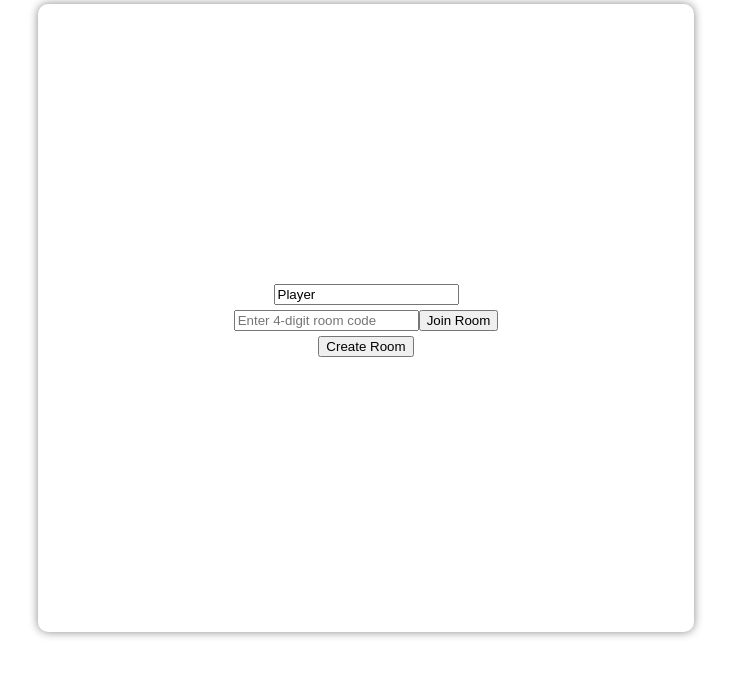
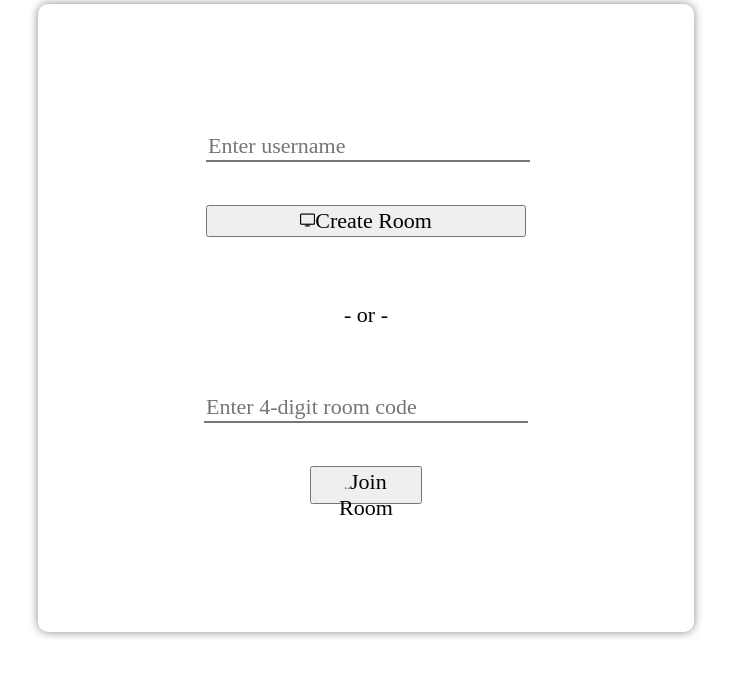
Before and after one commit to g4m3b0x/GameBox, a React app: page / in a window 1280 px wide. Shown: the part 102-778 px from the top of the page, without its empty margins (274-1005 px from the left). Built offline with nearby package versions, Linux system fonts and the light colour scheme; no server answers; a web font is replaced by a local one.

Commit message:
styled welcome page

```diff
--- a/client/components/lobby.js
+++ b/client/components/lobby.js
@@ -2,8 +2,8 @@ import React, { Component } from 'react';
 import socket from '../index.js';
 
 export default class Lobby extends Component {
-  constructor(props) {
-    super(props);
+  constructor() {
+    super();
     this.state = {
       messages: [],
       users: {},
--- a/client/components/welcome.js
+++ b/client/components/welcome.js
@@ -5,7 +5,7 @@ class Welcome extends Component {
   constructor() {
     super();
     this.state = {
-      userName: 'Player',     // restore to '' later
+      userName: '',     // restore to '' later
       roomName: '',
     };
     this.clickCreate = this.clickCreate.bind(this);
@@ -16,7 +16,12 @@ class Welcome extends Component {
   componentDidMount () {
 
     // EVENT LISTENERS
-    document.getElementById("welcome-joinRoom").addEventListener("keyup", e => {
+    document.getElementById("welcome-nameInput").addEventListener("keyup", e => {
+      if (e.keyCode === 13) {
+        document.getElementById(this.state.roomName ? "welcome-joinButton" : "welcome-createButton").click();
+      }
+    });
+    document.getElementById("welcome-joinInput").addEventListener("keyup", e => {
       if (e.keyCode === 13) document.getElementById("welcome-joinButton").click();
     });
 
@@ -74,8 +79,9 @@ class Welcome extends Component {
   render() {
     return (
       <div id="welcome">
-        <div>
+        <div id="welcome-name">
           <input
+            id="welcome-nameInput"
             type="text"
             name="userName"
             value={this.state.userName}
@@ -83,25 +89,33 @@ class Welcome extends Component {
             onChange={this.handleType}
           />
         </div>
-        <div>
+        <div id="welcome-create">
+          <button
+            id="welcome-createButton"
+            onClick={this.clickCreate}
+          >
+            <img className="welcomeIcon" src="/monitor-icon.png"></img>
+            Create Room
+          </button>
+        </div>
+        <p>- or -</p>
+        <div id="welcome-join">
           <input
-            id="welcome-joinRoom"
+            id="welcome-joinInput"
             type="text"
             name="roomName"
             value={this.state.roomName}
             placeholder="Enter 4-digit room code"
             onChange={this.handleType}
           />
-          <button
+        </div>
+        <button
             id="welcome-joinButton"
             onClick={this.clickJoin}
-          >
-            Join Room
-          </button>
-        </div>
-        <div>
-          <button onClick={this.clickCreate}>Create Room</button>
-        </div>
+        >
+          <img className="welcomeIcon" src="/phone-icon.png"></img>
+          Join Room
+        </button>
       </div>
     );
   }
--- a/client/header.js
+++ b/client/header.js
@@ -3,7 +3,7 @@ import React from 'react';
 const Header = () => {
   return (
     <div id="header">
-      <img src="/logo.jpg"></img>
+      <img id="header-logo" src="/logo.jpg"></img>
     </div>
   );
 };
--- a/public/index.html
+++ b/public/index.html
@@ -3,6 +3,7 @@
   <head>
     <meta charset="utf-8" />
     <meta name="viewport" content="width=device-width initial-scale=1.0" />
+    <link rel="icon" type="image/ico" href="logo.jpg" />
     <link rel="stylesheet" href="/style.css" />
     <link href='https://fonts.googleapis.com/css?family=Darker Grotesque' rel='stylesheet'>
     <script src="/bundle.js" defer></script>
--- a/public/style.css
+++ b/public/style.css
@@ -1,16 +1,21 @@
 body {
-  /* display: flex;
-  justify-content: center;
-  align-items: center; */
   font-family: 'Darker Grotesque';
   font-size: 22px;
   background-color: white;
   margin: 0 0 0 0;
 }
 
-img {
-  height: 100%;
-  /* width: 100%; */
+input {
+  width: 100%;
+  font-family: 'Darker Grotesque';
+  font-size: 22px;
+  border-width: 0px 0px 2px 0px;
+  outline: none;
+}
+
+button {
+  font-family: 'Darker Grotesque';
+  font-size: 22px;
 }
 
 #app {
@@ -36,6 +41,10 @@ img {
   justify-content: center;
 }
 
+#header-logo {
+  height: 100%;
+}
+
 #middle {
   height: 85%;
   width: 100%;
@@ -47,7 +56,6 @@ img {
 #footer {
   height: 5%;
   width: 100%;
-  /* background-color: gray; */
 }
 
 #dynamic-area {
@@ -56,25 +64,46 @@ img {
   width: 100%;
   border-radius: 10px;
   box-shadow: 0px 0px 10px #888888;
-  /* border-style: solid; */
-  /* border-width: 0px 1px 3px 1px; */
-  /* border-color: #888888; */
   padding: 8px;
+  display: flex;
+  justify-content: center;
+  align-items: center;
 }
 
 #welcome {
-  height: 100%;
-  width: 100%;
+  height: 75%;
+  width: 50%;
   display: flex;
   flex-direction: column;
-  justify-content: center;
+  justify-content: space-evenly;
+  align-items: center;
+}
+
+#welcome div {
+  width: 100%;
+}
+
+.welcomeIcon {
+  height: 5%;
+  width: 5%;
+}
+
+#welcome-create {
+  display: flex;
+  justify-content: space-evenly;
+  align-items: center;
+}
+
+#welcome-join {
+  display: flex;
+  flex-direction: column;
+  justify-content: space-evenly;
   align-items: center;
 }
 
 #lobby {
   height: 100%;
   width: 100%;
-  /* background-color: yellow; */
   display: flex;
   flex-direction: column;
   align-items: center;
@@ -83,7 +112,6 @@ img {
 #lobby-header {
   height: 20%;
   width: 100%;
-  /* background-color: blue; */
   display: flex;
   flex-direction: column;
   justify-content: space-evenly
@@ -96,7 +124,6 @@ img {
 #lobby-middle {
   height: 75%;
   width: 100%;
-  /* background-color: red; */
   display: flex;
   overflow: hidden;
 }
@@ -104,7 +131,6 @@ img {
 #lobby-chat {
   height: 95%;
   width: 75%;
-  /* background-color: green; */
   display: flex;
   flex-direction: column;
   overflow-y: scroll;
@@ -120,13 +146,11 @@ img {
 
 #lobby-users {
   flex-grow: 1;
-  /* background-color: yellow; */
 }
 
 #lobby-bottom {
   height: 5%;
   width: 100%;
-  /* background-color: green; */
   display: flex;
 }
 
```
Also changed, not shown: public/monitor-icon.png (added), public/phone-icon.png (added), 2 other files.
